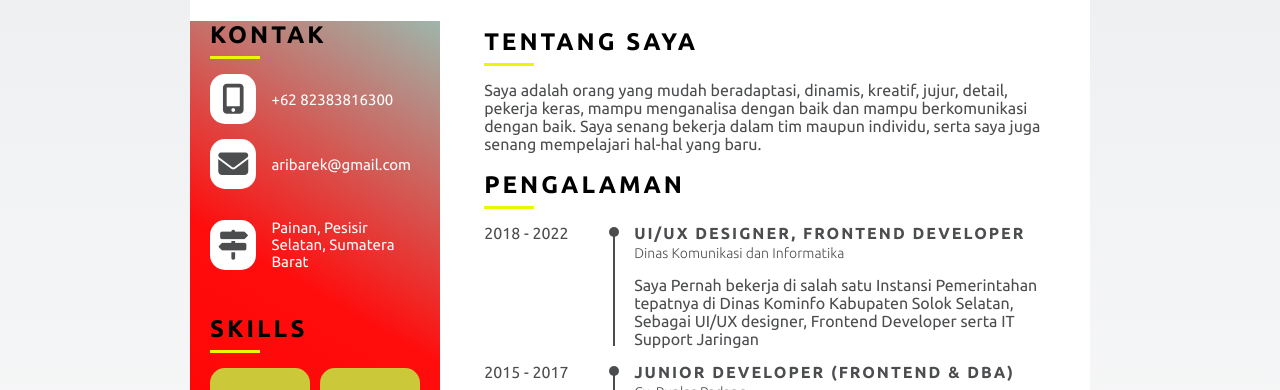
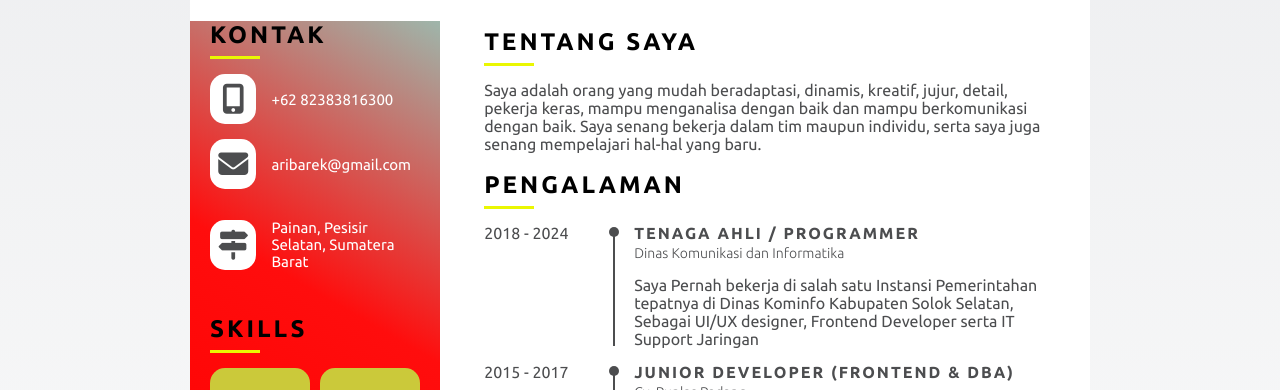
Before and after one commit to jamkhairi/jamkhairi.github.io, a plain HTML site: page index.html in a window 1280 px wide. Shown: the part 267-657 px from the top of the page. Drawn offline with Linux system fonts and the light colour scheme.

Commit message:
Update index.html

```diff
--- a/index.html
+++ b/index.html
@@ -198,11 +198,12 @@
 								<li>
 									<div class="li_wrap">
 										<div class="date">
-											2018 - 2022
+											2018 - 2024
 										</div>
 										<div class="info">
 											<p class="info_title">
-												UI/UX designer, Frontend Developer
+												Tenaga Ahli / Programmer
+
 											</p>
 											<p class="info_com">
 												Dinas Komunikasi dan Informatika
```
